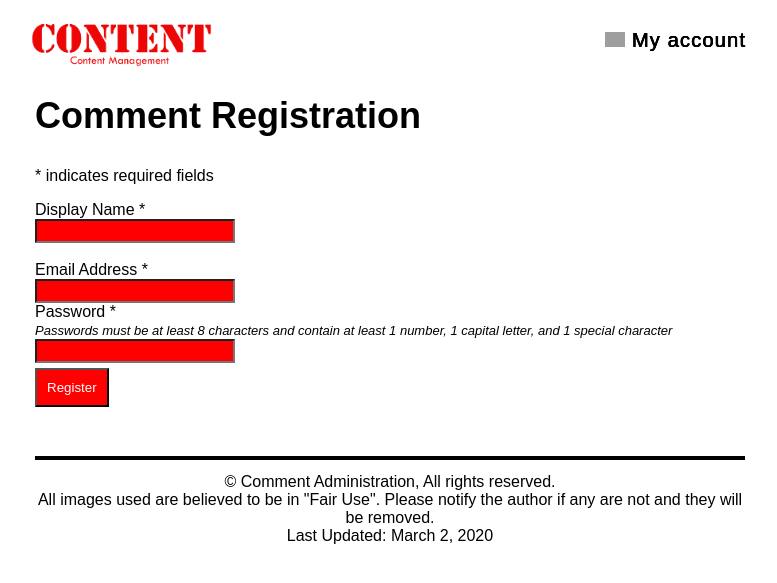
After one commit to funktechno/CommentsPress, a PHP site: page /acme/view/registration.php in a window 1280 px wide. The commit adds this page. Shown: the top 583 px of the page, without its empty margins (250-1027 px from the left). Run offline with PHP 8.4, Linux system fonts and the light colour scheme; data that the repository does not hold is empty; a stand-in replaces the project's code that opens the database connection; grey boxes are pictures that could not be loaded.

Commit message:
register path

```diff
--- /dev/null
+++ b/view/registration.php
@@ -0,0 +1,58 @@
+<!DOCTYPE html>
+<html lang="en">
+
+<?php include '../common/head.php'; ?>
+
+<body>
+  <header>
+    <?php include '../common/header.php'; ?>
+  </header>
+
+  <main>
+    <section>
+      <h1>Comment Registration</h1>
+      <p>* indicates required fields</p>
+      <?php
+      if (isset($_SESSION['message'])) {
+        echo $_SESSION['message'];
+      }
+      ?>
+      <form action="/accounts/?action=registration" method="post">
+        <label>Display Name *</label>
+        <br>
+        <input name="clientDisplayName" id="clientFirstname" type="text" <?php echo (isset($clientDisplayName)) ? "value='$clientDisplayName'" : "" ?> required>
+
+        <br>
+        <br>
+        <label>Email Address *</label>
+        <br>
+        <input name="clientEmail" id="clientEmail" <?php echo (isset($clientEmail)) ? "value='$clientEmail'" : "" ?>  type="email" required>
+        <br>
+        <label>Password *</label>
+        <br>
+
+        <em>Passwords must be at least 8 characters and contain at least 1 number, 1 capital letter, and 1 special character</em>
+        <br>
+
+        <input type="password" name="clientPassword" id="clientPassword" <?php echo (isset($clientPassword)) ? "value='$clientPassword'" : "" ?>  pattern="(?=^.{8,}$)(?=.*\d)(?=.*\W+)(?![.\n])(?=.*[A-Z])(?=.*[a-z]).*$" required>
+        <br>
+        <!-- <button class=" btn red" type="submit">Register</button> -->
+        <input type="submit" class="btn red" name="submit" id="regbtn" value="Register">
+
+        <!-- Add the action name - value pair -->
+        <input type="hidden" name="action" value="register_user">
+
+      </form>
+      <br>
+      <br>
+      <hr>
+    </section>
+  </main>
+
+  <footer class="text-center">
+    <!-- Footer Text  -->
+    <?php include '../common/footer.php'; ?>
+  </footer>
+</body>
+
+</html>
```
Also changed, not shown: accounts/index.php (+7 -7 lines).
